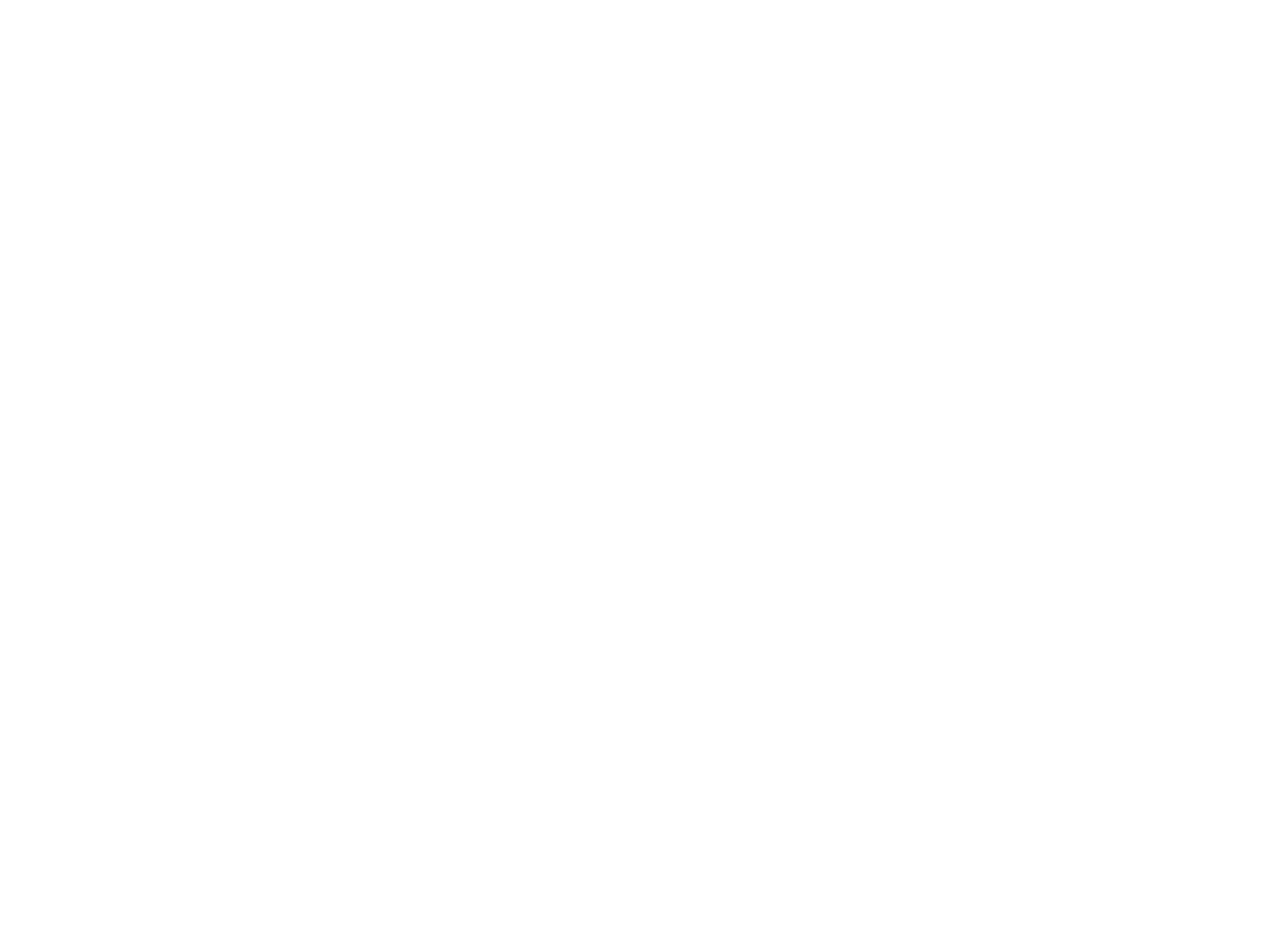
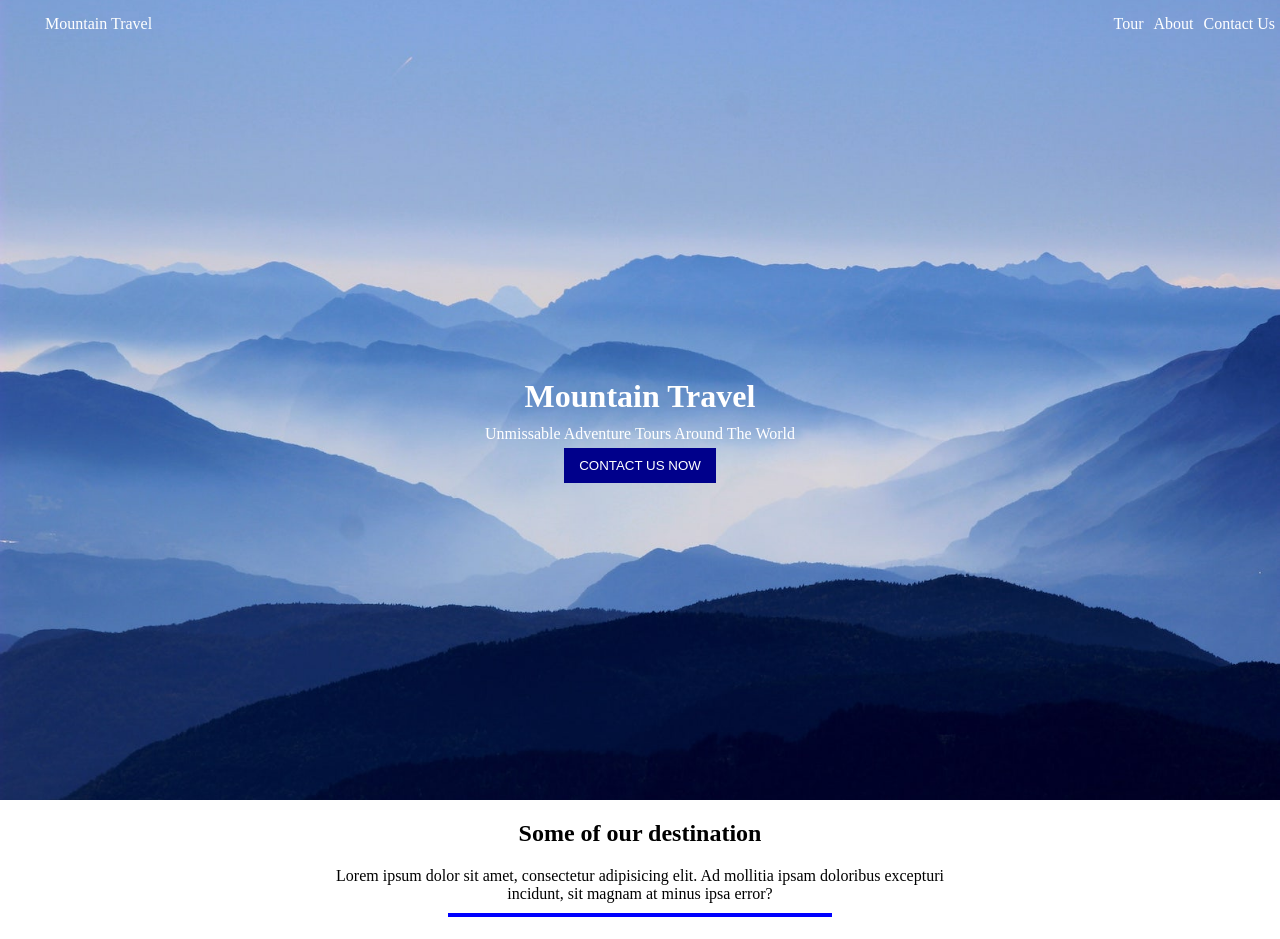
Before and after one commit to hereisfahad/mountain-travel, a plain HTML site: page index.html in a window 1280 px wide. Shown: the top 939 px of the page. Before the commit the page ends 800 px from the top, so only its background shows below. Drawn offline with Linux system fonts and the light colour scheme.

Commit message:
added header and detail section

```diff
--- a/assets/css/styles.css
+++ b/assets/css/styles.css
@@ -0,0 +1,80 @@
+* {
+  margin: 0;
+  box-sizing: border-box;
+}
+body {
+  /* color: white; */
+}
+/* styling header */
+header {
+  background: url("../img/main.jpg") center center no-repeat;
+  /* background-attachment: fixed; */
+  background-size: cover;
+  height: 100vh;
+  color: white;
+}
+a {
+  text-decoration: none;
+  color: white;
+  padding: 5px;
+}
+ul {
+  list-style: none;
+  display: flex;
+}
+li {
+  margin-top: 15px;
+}
+li:first-child {
+  margin-right: auto;
+}
+#introtext {
+  display: flex;
+  flex-direction: column;
+  justify-content: center;
+  align-items: center;
+  height: 100vh;
+}
+#introtext h1 {
+  margin-bottom: 10px;
+}
+#introtext button {
+  background: darkblue;
+  color: white;
+  padding: 10px 15px;
+  border: none;
+  margin: 5px;
+}
+/* detail seciton */
+#detail {
+  text-align: center;
+  max-width: 50vw;
+  margin: 0 auto;
+}
+#detail h2 {
+  font-weight: 600;
+  margin: 20px 0px;
+}
+#detail p {
+  margin-bottom: 10px;
+}
+
+#detail hr {
+  width: 30vw;
+  margin: 0 auto;
+  border: 2px solid blue;
+}
+/* img gallery */
+img {
+  max-width: 100%;
+  height: auto;
+  padding: 10px;
+}
+#imgGallery {
+  display: flex;
+  flex-wrap: wrap;
+  margin-top: 25px;
+}
+#imgGallery img {
+  flex: 1 1 100%;
+}
--- a/index.html
+++ b/index.html
@@ -1,14 +1,48 @@
 <!DOCTYPE html>
 <html>
   <head>
-  <meta charset="utf-8">
-  <meta name="viewport" content="width=device-width, initial-scale=1">
+    <meta charset="utf-8" />
+    <meta name="viewport" content="width=device-width, initial-scale=1" />
     <title>Mountain Travel</title>
-  <link href="https://fonts.googleapis.com/css?family=Open+Sans" rel="stylesheet">
-  <link href="https://fonts.googleapis.com/css?family=Quicksand" rel="stylesheet">
-  <link rel="stylesheet" href="assets/css/styles.css">
+    <link
+      href="https://fonts.googleapis.com/css?family=Open+Sans"
+      rel="stylesheet"
+    />
+    <link
+      href="https://fonts.googleapis.com/css?family=Quicksand"
+      rel="stylesheet"
+    />
+    <link rel="stylesheet" href="assets/css/styles.css" />
   </head>
   <body>
     <!-- Forked from a template on Tutorialzine: https://tutorialzine.com/2016/06/freebie-landing-page-template-with-flexbox -->
+    <header>
+      <ul>
+        <li><a href="#">Mountain Travel</a></li>
+        <li><a href="#">Tour</a></li>
+        <li><a href="#">About</a></li>
+        <li><a href="#">Contact Us</a></li>
+      </ul>
+      <div id="introtext">
+        <h1>Mountain Travel</h1>
+        <p>Unmissable Adventure Tours Around The World</p>
+        <button>CONTACT US NOW</button>
+      </div>
+    </header>
+    <section id="detail">
+      <h2>Some of our destination</h2>
+      <p>
+        Lorem ipsum dolor sit amet, consectetur adipisicing elit. Ad mollitia
+        ipsam doloribus excepturi incidunt, sit magnam at minus ipsa error?
+      </p>
+
+      <hr />
+      <div id="imgGallery">
+        <img src="./assets/img/mountain1.jpg" alt="" />
+        <img src="./assets/img/mountain2.jpg" alt="" />
+        <img src="./assets/img/mountain3.jpg" alt="" />
+        <img src="./assets/img/mountain4.jpg" alt="" />
+      </div>
+    </section>
   </body>
 </html>
```
Lines whose indentation alone changed are shown as unchanged.
